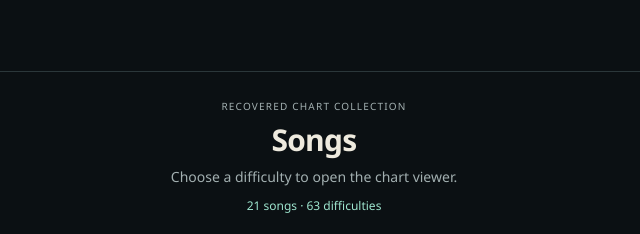
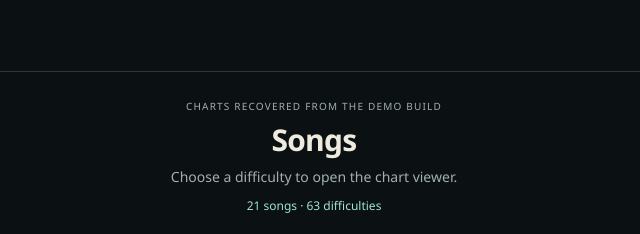
Before and after one commit to 0oPerryo0/lazurite, a website with bundled scripts: page index.html in a window 1280 px wide. Shown: the top 234 px of the page, 326-966 px from the left. Built offline with nearby package versions, Linux system fonts and the light colour scheme.

Commit message:
doremifaso

```diff
--- a/index.html
+++ b/index.html
@@ -3,7 +3,7 @@
 <body>
 <header class="masthead"><a class="brand" href="#songs" aria-label="Lazurite"><svg viewBox="0 0 32 32" aria-hidden="true"><path d="M16 2 29 16 16 30 3 16Z M16 2v28M3 16h26"/></svg><span>LAZURITE</span></a><div class="local-badge"><i></i> READ-ONLY</div><a id="settings-link" class="quiet" href="#settings">Settings</a><button id="inspect-toggle" class="quiet" aria-expanded="true" aria-controls="inspector" hidden>Inspector</button></header>
 <main>
-<section id="catalog-view" class="catalog" aria-labelledby="catalog-title"><header class="catalog-heading"><div><p class="eyebrow">RECOVERED CHART COLLECTION</p><h1 id="catalog-title">Songs</h1><p class="byline">Choose a difficulty to open the chart viewer.</p></div><span id="count" class="collection-count">Loading collection…</span></header>
+<section id="catalog-view" class="catalog" aria-labelledby="catalog-title"><header class="catalog-heading"><div><p class="eyebrow">CHARTS RECOVERED FROM THE DEMO BUILD</p><h1 id="catalog-title">Songs</h1><p class="byline">Choose a difficulty to open the chart viewer.</p></div><span id="count" class="collection-count">Loading collection…</span></header>
 <div class="catalog-toolbar"><label class="search"><svg viewBox="0 0 24 24" aria-hidden="true"><circle cx="10" cy="10" r="6"/><path d="m15 15 5 5"/></svg><input id="search" type="search" placeholder="Find a song or artist" aria-label="Search songs by title, artist or resource ID"></label><button id="clear-search" class="quiet" disabled>Clear search</button><span id="result-count" class="helper" role="status" aria-live="polite"></span></div>
 <p id="catalog-message" class="catalog-message" role="status" hidden></p><p id="no-results" class="catalog-message" hidden>No songs match your search. Try another title or artist, or clear the search.</p>
 <div id="catalog-scroll" class="catalog-scroll" role="region" aria-label="Songs and difficulties; scroll horizontally on smaller screens" tabindex="0"><table class="catalog-table"><caption class="sr-only">Recovered songs. Each difficulty link opens that exact record; unavailable difficulties are marked with a dash.</caption><colgroup><col class="song-column"><col><col><col><col></colgroup><thead><tr><th scope="col">Song / artist</th><th scope="col" class="crescent">Crescent</th><th scope="col" class="lunar">Lunar</th><th scope="col" class="astral">Astral</th><th scope="col" class="bloodlust">Bloodlust</th></tr></thead><tbody id="song-list"></tbody></table></div>
```
